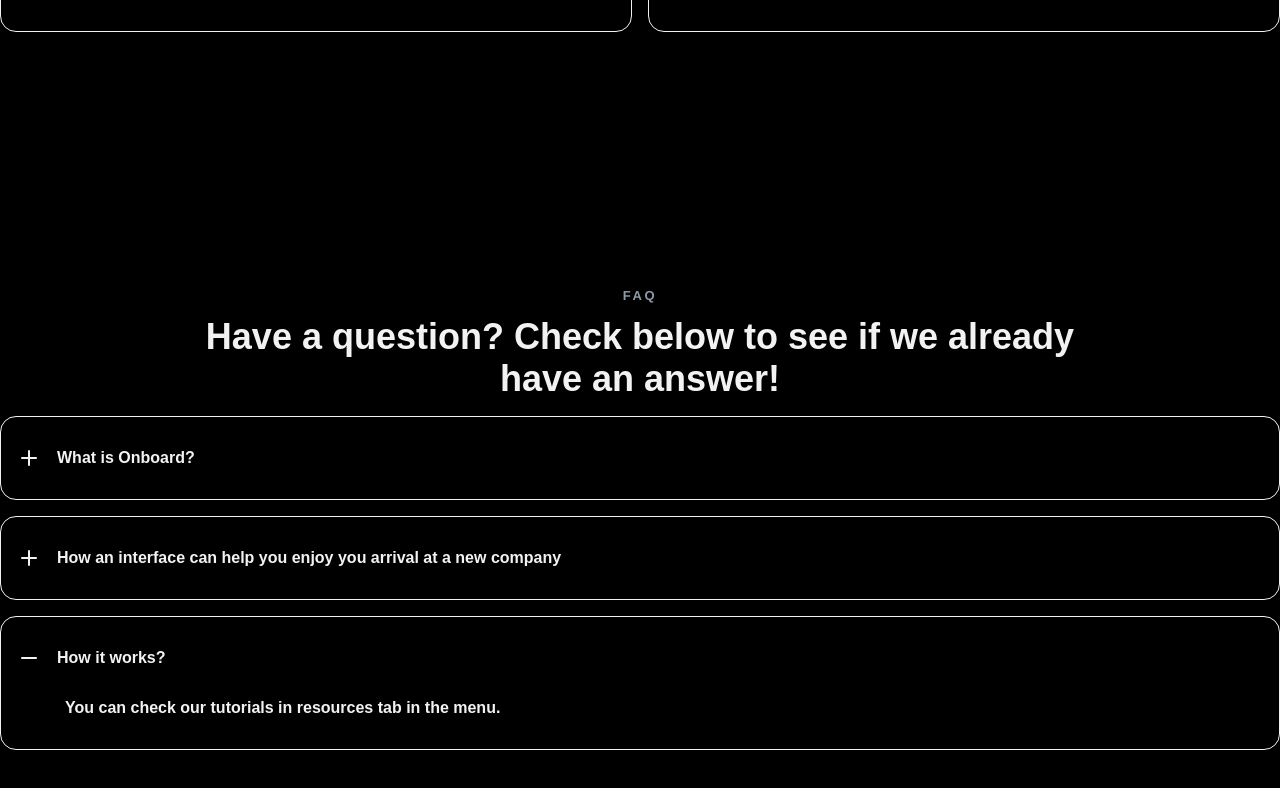
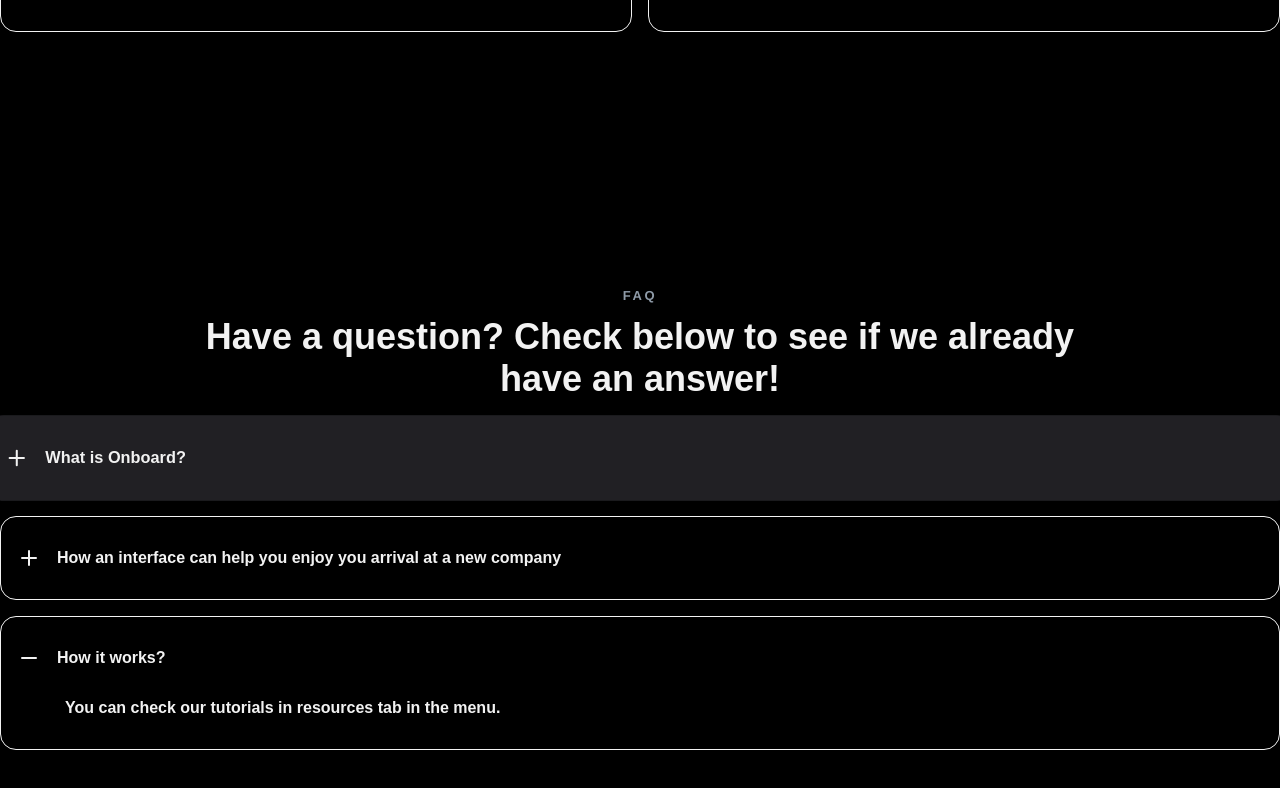
Before and after one commit to wdcvalentin/onboard, a Next.js app: page / in a window 1280 px wide. In both pictures the pointer is over the element 640 px from the left and 1905 px from the top of the page. Shown: the part 1447-2235 px from the top of the page. Built offline with nearby package versions, Linux system fonts and the light colour scheme.

Commit message:
Added effect on hover for FAQ Cards

```diff
--- a/assets/css/page/_main.scss
+++ b/assets/css/page/_main.scss
@@ -173,10 +173,14 @@
   border-radius: 16px;
   border: 1px solid var(--primaryColor);
   margin: 16px 0;
+  transition: var(--duration) ease-in-out;
 
-  .active {
-    display: block;
+  &:hover {
+    background-color: var(--hoverColor);
+    border: 1px solid var(--hoverColor);
+    transform: scale(1.02);
   }
+
   svg {
     fill: var(--primaryColor);
     stroke: var(--primaryColor);
```
